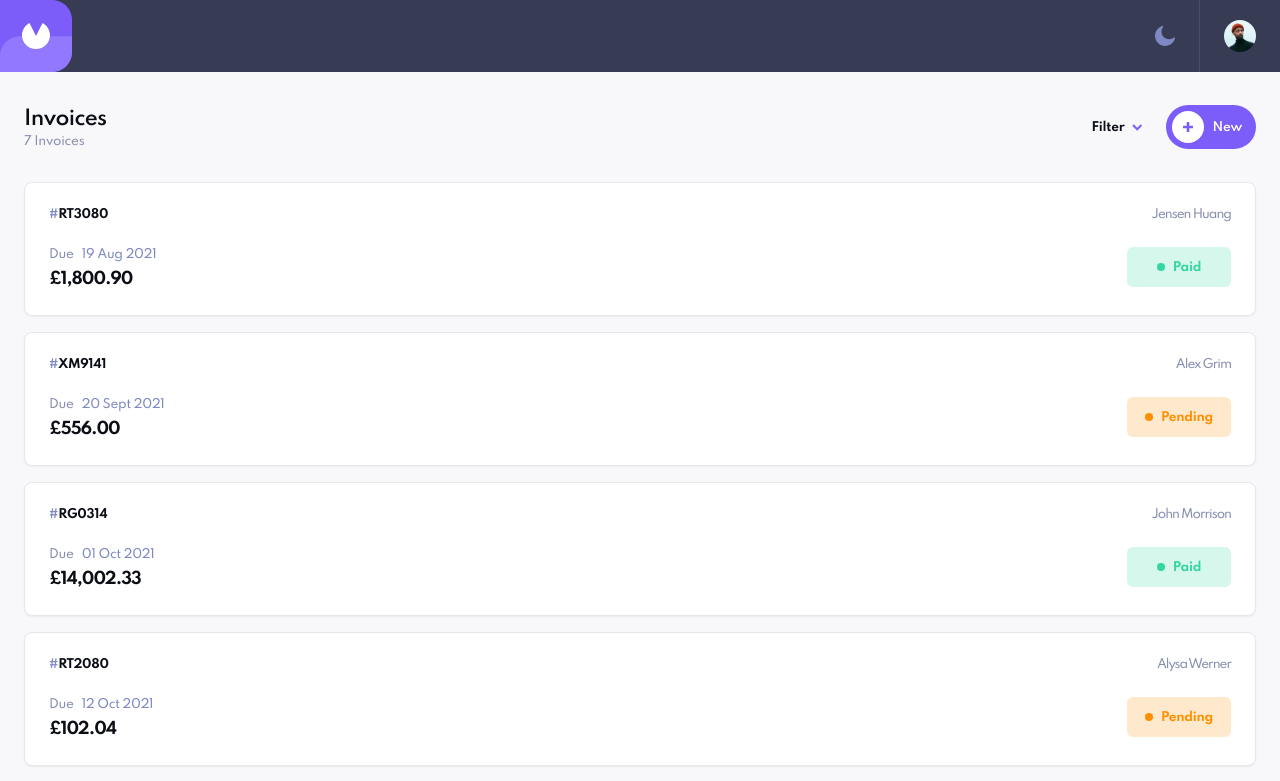
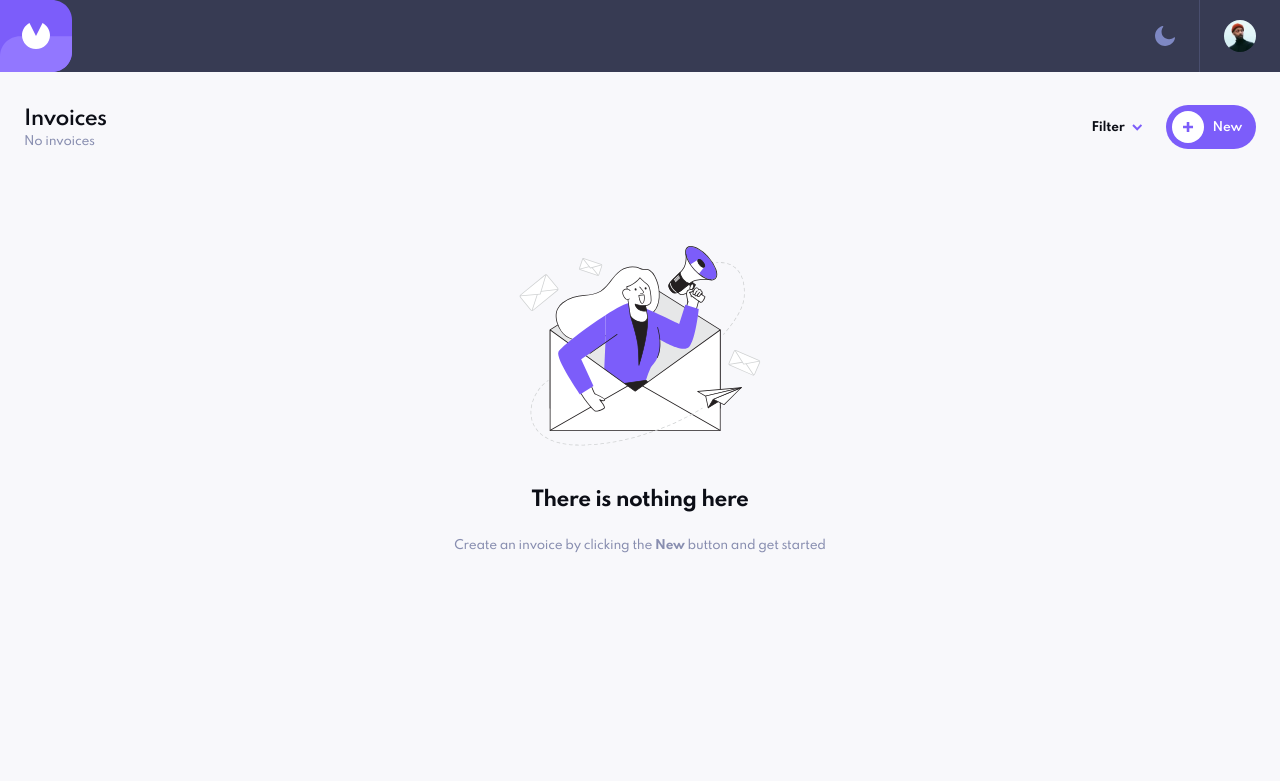
Before and after one commit to kristjanv001/invoice-app, a Next.js app: page / in a window 1280 px wide. Shown: the top 781 px of the page. Built offline with nearby package versions, Linux system fonts and the light colour scheme.

Commit message:
empty invoices illustration

```diff
--- a/app/components/InvoicesHeader.tsx
+++ b/app/components/InvoicesHeader.tsx
@@ -126,13 +126,15 @@ function FilterBtn(props: FilterBtnProps) {
 export function InvoicesHeader(props: InvoicesHeaderProps) {
   const { amount } = props;
   return (
-    <div className="h-full flex justify-between mb-8">
+    <div className="h-full flex justify-between">
       <div className="flex flex-col">
         <h1 className="text-xl font-semibold leading-normal tracking-[-0.625px]">
           Invoices
         </h1>
         <span className="text-purple_impression text-xs font-medium leading-4 tracking-[-0.25px]">
-          {amount} Invoices
+          {amount === 0 && "No invoices"}
+          {amount === 1 && "1 invoice"}
+          {amount > 1 && `${amount} invoices` }
         </span>
       </div>
       <div className="flex items-center justify-center">
--- a/app/components/InvoicesList.tsx
+++ b/app/components/InvoicesList.tsx
@@ -1,7 +1,6 @@
 import { InvoiceCard } from "./InvoiceCard";
 import { Invoice } from "../interfaces/invoice";
 import { CheckedState } from "../interfaces/checked";
-
 
 export function InvoicesList(props: InvoicesListProps) {
   const { invoices, checked } = props;
@@ -11,19 +10,33 @@ export function InvoicesList(props: InvoicesListProps) {
   });
 
   return (
-    <ul className="mb-24">
+    <>
+      {invoices.length >= 1 && (
+        <ul className="mt-8 mb-24">
           {filteredInvoices.map((invoice) => {
             return (
               <li key={invoice.id}>
                 <InvoiceCard invoice={invoice} />
               </li>
-          )
+            );
           })}
         </ul>
-  )
+      )}
+
+      {invoices.length === 0 &&
+      <div className="mt-24 flex flex-col justify-center items-center">
+        <img src="assets/illustration-empty.svg" alt="" />
+        <div className="px-14 text-center">
+          <p className="font-bold text-xl mt-10 mb-6 tracking-[-0.625px]">There is nothing here</p>
+          <p className="text-xs text-purple_impression tracking-[-0.25px] leading-4 font-medium">Create an invoice by clicking the <span className="font-bold">New</span> button and get started</p>
+        </div>
+      </div>
+      }
+    </>
+  );
 }
 
 interface InvoicesListProps {
-  invoices: Invoice[],
-  checked: CheckedState,
+  invoices: Invoice[];
+  checked: CheckedState;
 }
--- a/app/components/InvoicesView.tsx
+++ b/app/components/InvoicesView.tsx
@@ -8,7 +8,7 @@ import { CheckedState } from '../interfaces/checked';
 import { Status } from '../interfaces/invoice';
 
 export function InvoicesView() {
-  const [invoices, setInvoices] = useState<Invoice[]>(INVOICES);
+  const [invoices, setInvoices] = useState<Invoice[]>([]);
 
   const [checked, setChecked] = useState<CheckedState>({
     paid: true,
```
Lines whose indentation alone changed are shown as unchanged.
